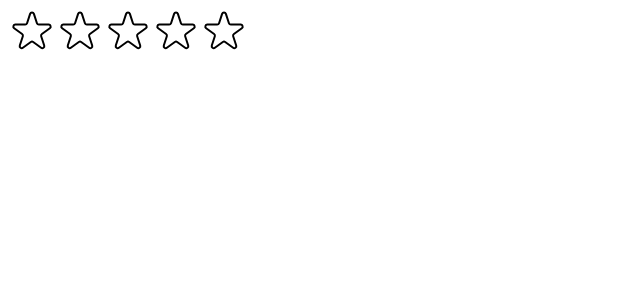
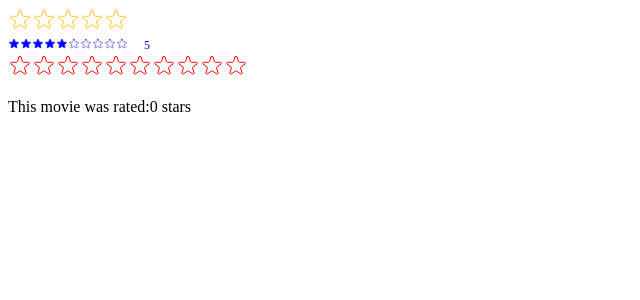
Before and after one commit to GogGitCh/Udemy-React-Redux, a React (Create React App) app in the folder 07-usepopcorn/: page / in a window 1280 px wide. Shown: the top 300 px of the page, without its empty margins (0-640 px from the left). Built offline with nearby package versions, Linux system fonts and the light colour scheme.

Commit message:
Improving reusability with props

```diff
--- a/07-usepopcorn/src/StarRating.jsx
+++ b/07-usepopcorn/src/StarRating.jsx
@@ -10,40 +10,59 @@
     display: "flex",
 };
 
-const textStyle = {
-    lineHeight: "1",
-    margin: "0",
-}
-
-const starStyle = {
-    width: '48px',
-    heigh: '48px',
-    display: 'block',
-    cursor: 'pointer'
-}
-
-export default function StarRating({ maxRating = 5 }) {
-    const [rating, setRating] = useState(0);
+export default function StarRating({ maxRating = 5,
+    color = '#fcc419',
+    size = 24,
+    className = "",
+    messages = [],
+    defaultRating = 0,
+    onSetRating }) {
+    const [rating, setRating] = useState(defaultRating);
     const [tempRating, setTempRating] = useState(0);
 
+    const textStyle = {
+        lineHeight: "1",
+        margin: "0",
+        color,
+        fontSize: `${size}px`
+    }
+
     return (
-        <div style={containerStyle}>
+        <div style={containerStyle} className={className}>
             <div style={starContainerStyle}>
-                {Array.from({ length: maxRating }, (_, i) => (<Star key={i} onRate={() => setRating(i + 1)} full={tempRating ? tempRating >= i+1 : rating >= i + 1} onHoverIn={()=>setTempRating(i+1)} onHoverOut={()=>setTempRating(0)} />))}
+                {Array.from({ length: maxRating }, (_, i) => (<Star
+                    key={i}
+                    full={tempRating ? tempRating >= i + 1 : rating >= i + 1}
+                    onRate={() => {
+                        setRating(i + 1)
+                        onSetRating(i + 1)
+                    }}
+                    onHoverIn={() => setTempRating(i + 1)}
+                    onHoverOut={() => setTempRating(0)}
+                    color={color}
+                    size={size}
+                />))}
             </div>
-            <p style={textStyle}>{tempRating || rating || ""}</p>
+            <p style={textStyle}>{messages.length === maxRating ? messages[tempRating ? tempRating - 1 : rating - 1] : tempRating || rating || ""}</p>
         </div>
     )
 }
 
-function Star({ onRate, full ,onHoverIn, onHoverOut }) {
+function Star({ onRate, full, onHoverIn, onHoverOut, color, size }) {
+    const starStyle = {
+        width: `${size}px`,
+        heigh: `${size}px`,
+        display: 'block',
+        cursor: 'pointer',
+    }
+
     return (
         <span role="button" style={starStyle} onClick={onRate} onMouseEnter={onHoverIn} onMouseLeave={onHoverOut}>
             {full ? <svg
                 xmlns="http://www.w3.org/2000/svg"
                 viewBox="0 0 20 20"
-                fill="#000"
-                stroke="#000"
+                fill={color}
+                stroke={color}
             >
                 <path
                     d="M9.049 2.927c.3-.921 1.603-.921 1.902 0l1.07 3.292a1 1 0 00.95.69h3.462c.969 0 1.371 1.24.588 1.81l-2.8 2.034a1 1 0 00-.364 1.118l1.07 3.292c.3.921-.755 1.688-1.54 1.118l-2.8-2.034a1 1 0 00-1.175 0l-2.8 2.034c-.784.57-1.838-.197-1.539-1.118l1.07-3.292a1 1 0 00-.364-1.118L2.98 8.72c-.783-.57-.38-1.81.588-1.81h3.461a1 1 0 00.951-.69l1.07-3.292z"
@@ -53,7 +72,7 @@
                     xmlns="http://www.w3.org/2000/svg"
                     fill="none"
                     viewBox="0 0 24 24"
-                    stroke="#000"
+                    stroke={color}
                 >
                     <path
                         strokeLinecap="round"
--- a/07-usepopcorn/src/index.js
+++ b/07-usepopcorn/src/index.js
@@ -1,13 +1,28 @@
-import React from "react";
+import React, { useState } from "react";
 import ReactDOM from "react-dom/client";
 // import './index.css';
 // import App from './App';
 import StarRating from "./StarRating";
 
+function Test() {
+  const [movieRating, setMovieRating] = useState(0)
+  return (
+    <>
+    <StarRating maxRating={10} color="red" onSetRating={setMovieRating}/>
+    <p>This movie was rated:{movieRating} stars</p>
+    </>
+  );
+}
+
 const root = ReactDOM.createRoot(document.getElementById("root"));
 root.render(
     <React.StrictMode>
         {/* <App /> */}
-        <StarRating maxRating={5} />
+        <StarRating
+            maxRating={5}
+            messages={["Terrible", "Bad", "Okay", "Good", "Amazing"]}
+        />
+        <StarRating maxRating={10} size={12} color="blue" className="test" defaultRating={5} />
+        <Test />
     </React.StrictMode>
 );
```
